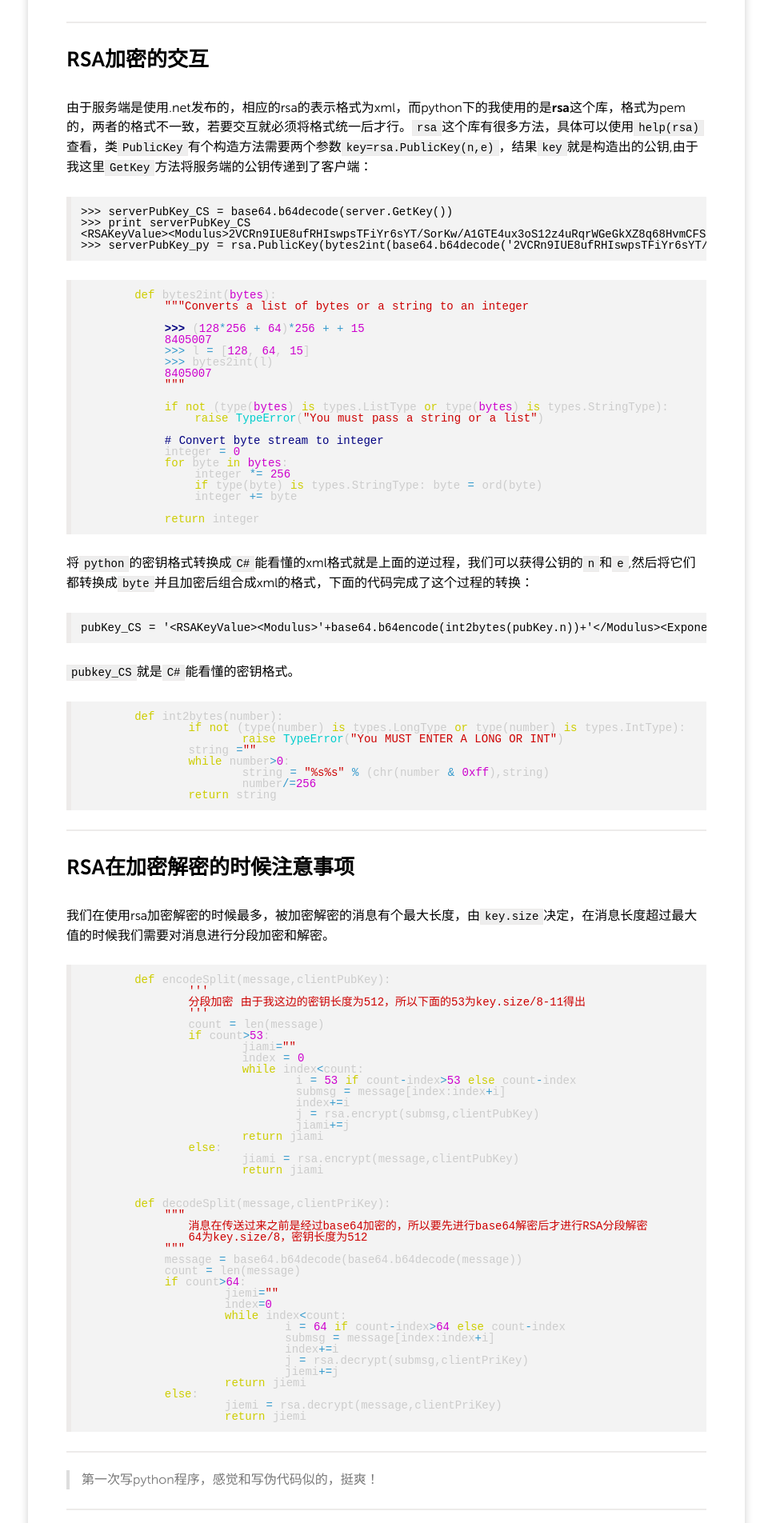
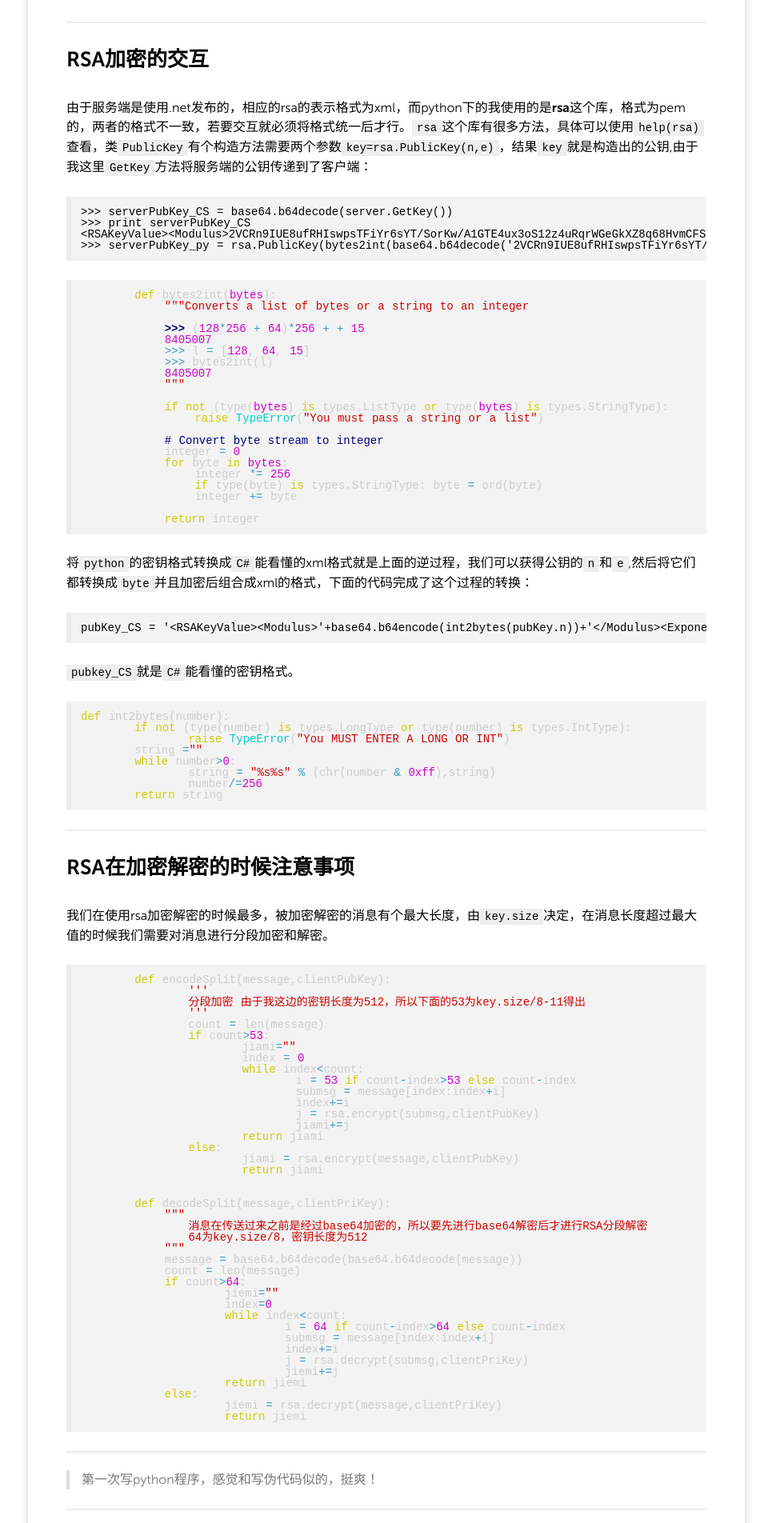
Before and after one commit to betazk/betazk.github.io, a Jekyll site: the page built from _posts/2014-10-15-python连接.net端遇到的一些问题回顾.md, in a window 1280 px wide. Shown: the part 940-2844 px from the top of the page at 80% size, without its empty margins (157-1122 px from the left). Built offline with Jekyll 4.4.1, drawn with Linux system fonts in a browser that asks for light colours; nearby versions of some CDN libraries; Markdown is read by kramdown in place of the engine named in the settings; comment, search, counter and statistics services are not loaded.

Commit message:
update python code highlight

````diff
--- a/_config.yml
+++ b/_config.yml
@@ -5,6 +5,8 @@
     - hard_wrap
     - no_intra_emphasis
     - autolink
+    - highlight
+    - tables
     - strikethrough
     - fenced_code_blocks
 permalink: /:year/:month/:title/
--- a/_posts/2014-10-15-python连接.net端遇到的一些问题回顾.md
+++ b/_posts/2014-10-15-python连接.net端遇到的一些问题回顾.md
@@ -81,17 +81,16 @@
 
 `pubkey_CS`就是`C#`能看懂的密钥格式。
 
-{% highlight python%}
-
-	def int2bytes(number):
-		if not (type(number) is types.LongType or type(number) is types.IntType):
-			raise TypeError("You MUST ENTER A LONG OR INT")
-		string =""
-		while number>0:
-			string = "%s%s" % (chr(number & 0xff),string)
-			number/=256
-		return string
-{% endhighlight %}
+```python
+def int2bytes(number):
+	if not (type(number) is types.LongType or type(number) is types.IntType):
+		raise TypeError("You MUST ENTER A LONG OR INT")
+	string =""
+	while number>0:
+		string = "%s%s" % (chr(number & 0xff),string)
+		number/=256
+	return string
+```
 
 ---
 ##RSA在加密解密的时候注意事项
````
